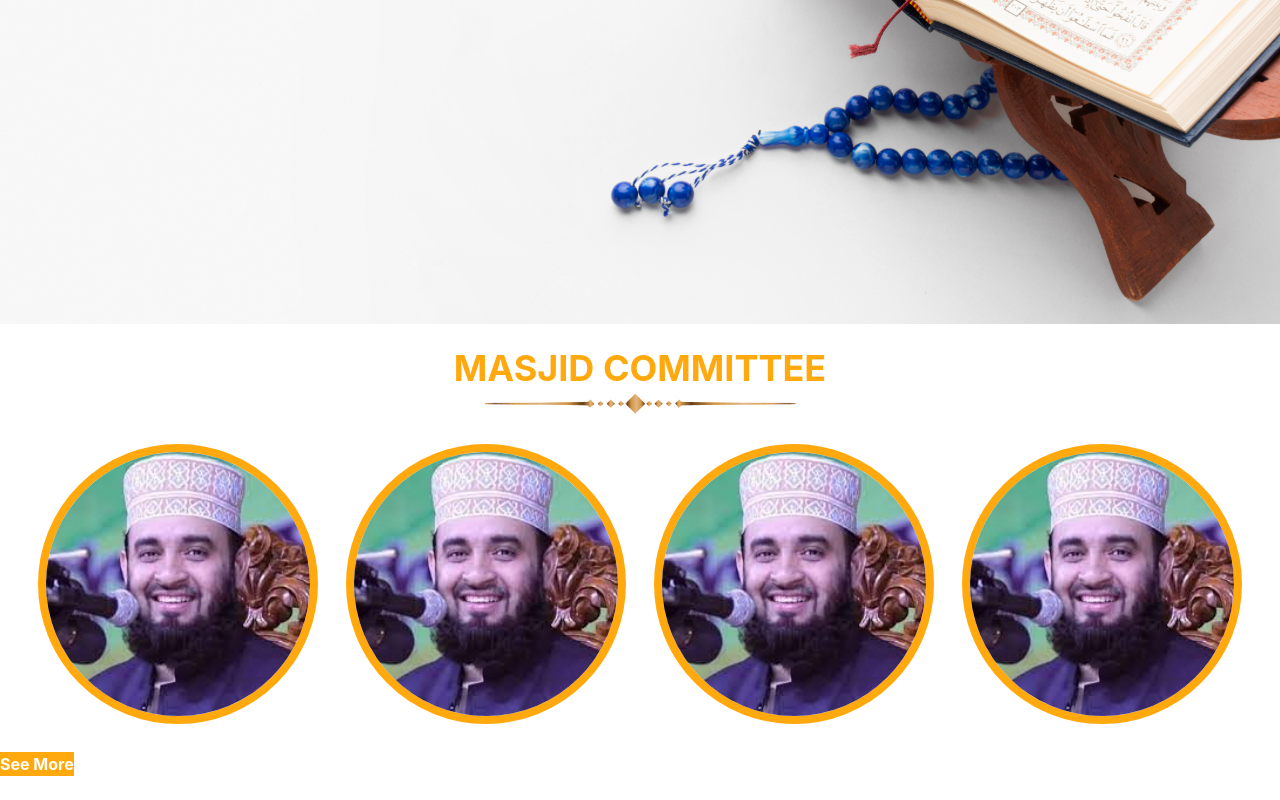
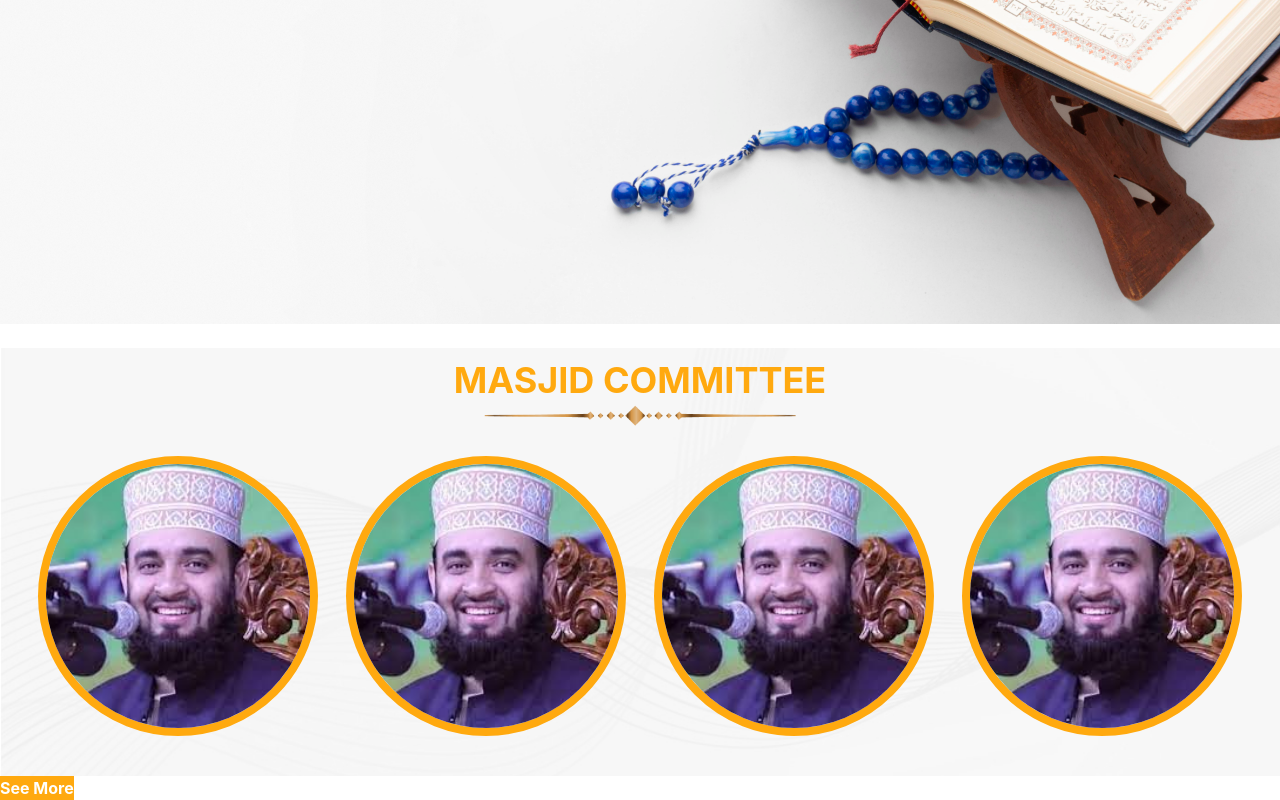
Before and after one commit to ParvesPR/moshjid-project, a React (Create React App) app: page / in a window 1280 px wide. Shown: the part 1116-1916 px from the top of the page. Before the commit the page ends 1892 px from the top, so only its background shows below. Built offline with nearby package versions, Linux system fonts and the light colour scheme.

Commit message:
committee section bg added

```diff
--- /dev/null
+++ b/src/pages/Home/Committee/Committee.css
@@ -0,0 +1,6 @@
+.committee-section{
+    background: url('../../../assests/images/parallax.jpg');
+    background-position: center;
+    background-repeat: no-repeat;
+    background-size: cover;
+}
--- a/src/pages/Home/Committee/Committee.js
+++ b/src/pages/Home/Committee/Committee.js
@@ -1,10 +1,11 @@
 import React from 'react'
 import underline from '../../../assests/images/underline.png';
 import image1 from '../../../assests/images/image1.png';
+import './Committee.css';
 
 const Committee = () => {
     return (
-        <section className='mt-6'>
+        <section className='mt-6 committee-section py-3'>
             <h2 className='text-center uppercase font-bold text-[#FFA90F] text-4xl'>Masjid Committee</h2>
             <div className='text-center block w-2/4 mx-auto'>
                 <img src={underline} className='w-6/12 mx-auto' alt="" />
```
Also changed, not shown: src/assests/images/parallax.jpg (added).
